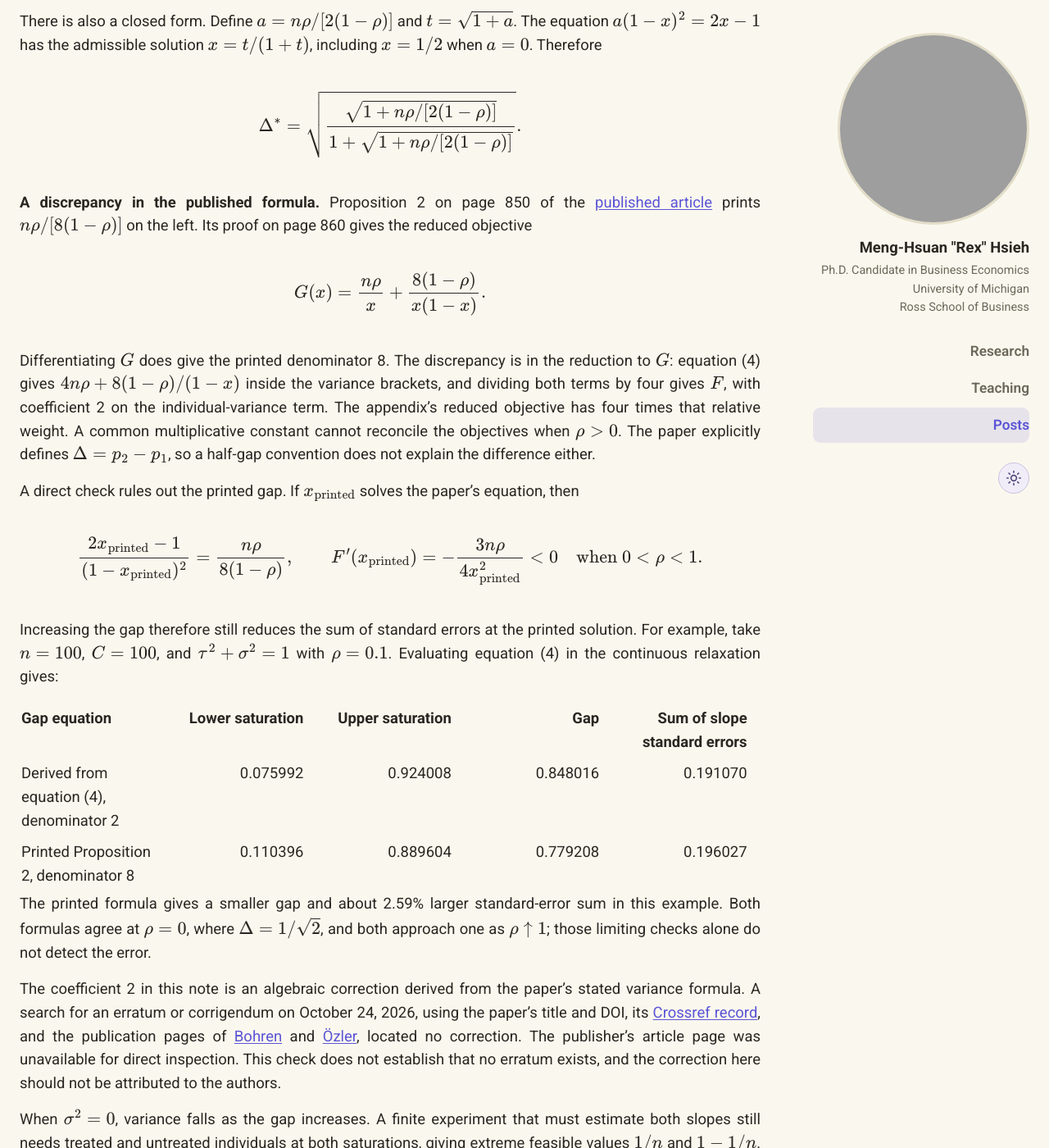
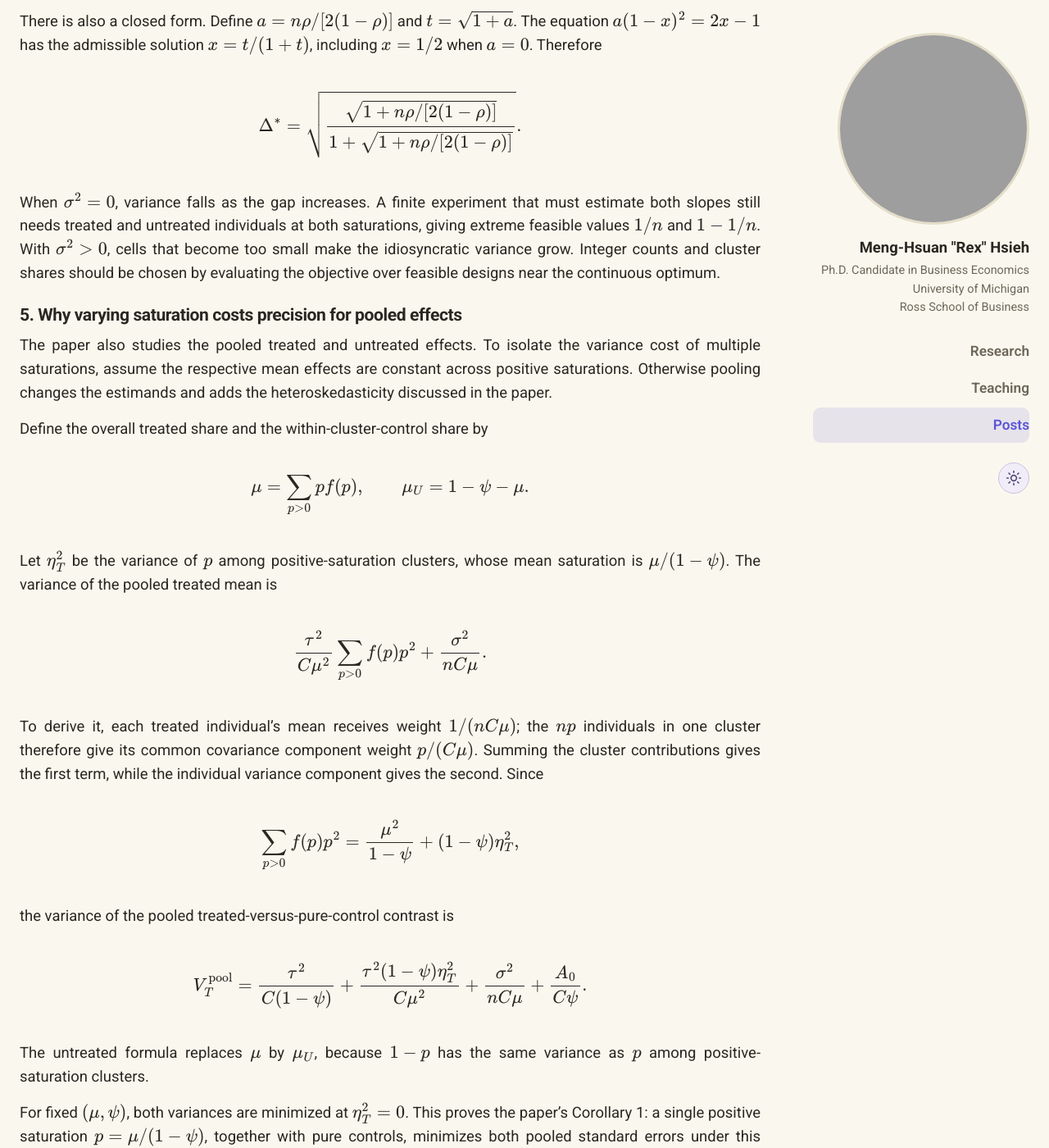
Before and after one commit to menghsuanrexhsieh/menghsuanrexhsieh.github.io, a Jekyll site: the page built from _posts/2024-07-29-randomized-saturation-designs-and-their-optimal-allocation.md, in a window 1280 px wide and 1400 px high, scrolled down 6029 px. Shown: the whole window at 82% size. Built offline with Jekyll 4.4.1, drawn with Linux system fonts in a browser that asks for light colours; grey boxes are pictures that could not be loaded.

Commit message:
Website updates.

```diff
--- a/_posts/2024-07-29-randomized-saturation-designs-and-their-optimal-allocation.md
+++ b/_posts/2024-07-29-randomized-saturation-designs-and-their-optimal-allocation.md
@@ -237,63 +237,6 @@ n\rho=\frac{2(1-\rho)(2x-1)}{(1-x)^2},
 {1+\sqrt{1+n\rho/[2(1-\rho)]}}}.
 \]</div>{% endraw %}
 </div>
-<p><strong>A discrepancy in the published formula.</strong> Proposition 2 on page 850 of the <a href="https://drive.google.com/file/d/1_hJqhjK9Jb1XWG2yXrr0k0Xu0ozmEvbH/view">published article</a> prints {% raw %}<span class="math inline">\(n\rho/[8(1-\rho)]\)</span>{% endraw %} on the left. Its proof on page 860 gives the reduced objective</p>
-
-{% raw %}<div class="math display">\[
-G(x)=\frac{n\rho}{x}+\frac{8(1-\rho)}{x(1-x)}.
-\]</div>{% endraw %}
-<p>Differentiating {% raw %}<span class="math inline">\(G\)</span>{% endraw %} does give the printed denominator 8. The discrepancy is in the reduction to {% raw %}<span class="math inline">\(G\)</span>{% endraw %}: equation (4) gives {% raw %}<span class="math inline">\(4n\rho+8(1-\rho)/(1-x)\)</span>{% endraw %} inside the variance brackets, and dividing both terms by four gives {% raw %}<span class="math inline">\(F\)</span>{% endraw %}, with coefficient 2 on the individual-variance term. The appendix’s reduced objective has four times that relative weight. A common multiplicative constant cannot reconcile the objectives when {% raw %}<span class="math inline">\(\rho&gt;0\)</span>{% endraw %}. The paper explicitly defines {% raw %}<span class="math inline">\(\Delta=p_2-p_1\)</span>{% endraw %}, so a half-gap convention does not explain the difference either.</p>
-
-<p>A direct check rules out the printed gap. If {% raw %}<span class="math inline">\(x_{\mathrm{printed}}\)</span>{% endraw %} solves the paper’s equation, then</p>
-
-{% raw %}<div class="math display">\[
-\frac{2x_{\mathrm{printed}}-1}{(1-x_{\mathrm{printed}})^2}
-=\frac{n\rho}{8(1-\rho)},
-\qquad
-F&#x27;(x_{\mathrm{printed}})
-=-\frac{3n\rho}{4x_{\mathrm{printed}}^2}&lt;0
-\quad\text{when }0&lt;\rho&lt;1.
-\]</div>{% endraw %}
-<p>Increasing the gap therefore still reduces the sum of standard errors at the printed solution. For example, take {% raw %}<span class="math inline">\(n=100\)</span>{% endraw %}, {% raw %}<span class="math inline">\(C=100\)</span>{% endraw %}, and {% raw %}<span class="math inline">\(\tau^2+\sigma^2=1\)</span>{% endraw %} with {% raw %}<span class="math inline">\(\rho=0.1\)</span>{% endraw %}. Evaluating equation (4) in the continuous relaxation gives:</p>
-
-<table>
-<colgroup>
-<col style="width: 20%" />
-<col style="width: 20%" />
-<col style="width: 20%" />
-<col style="width: 20%" />
-<col style="width: 20%" />
-</colgroup>
-<thead>
-<tr>
-<th style="text-align: left;">Gap equation</th>
-<th style="text-align: right;">Lower saturation</th>
-<th style="text-align: right;">Upper saturation</th>
-<th style="text-align: right;">Gap</th>
-<th style="text-align: right;">Sum of slope standard errors</th>
-</tr>
-</thead>
-<tbody>
-<tr>
-<td style="text-align: left;">Derived from equation (4), denominator 2</td>
-<td style="text-align: right;">0.075992</td>
-<td style="text-align: right;">0.924008</td>
-<td style="text-align: right;">0.848016</td>
-<td style="text-align: right;">0.191070</td>
-</tr>
-<tr>
-<td style="text-align: left;">Printed Proposition 2, denominator 8</td>
-<td style="text-align: right;">0.110396</td>
-<td style="text-align: right;">0.889604</td>
-<td style="text-align: right;">0.779208</td>
-<td style="text-align: right;">0.196027</td>
-</tr>
-</tbody>
-</table>
-<p>The printed formula gives a smaller gap and about 2.59% larger standard-error sum in this example. Both formulas agree at {% raw %}<span class="math inline">\(\rho=0\)</span>{% endraw %}, where {% raw %}<span class="math inline">\(\Delta=1/\sqrt2\)</span>{% endraw %}, and both approach one as {% raw %}<span class="math inline">\(\rho\uparrow1\)</span>{% endraw %}; those limiting checks alone do not detect the error.</p>
-
-<p>The coefficient 2 in this note is an algebraic correction derived from the paper’s stated variance formula. A search for an erratum or corrigendum on October 24, 2026, using the paper’s title and DOI, its <a href="https://api.crossref.org/works/10.1162/rest_a_00716">Crossref record</a>, and the publication pages of <a href="https://www.aislinnbohren.com/">Bohren</a> and <a href="https://sites.google.com/site/decrgberkozler/publications">Özler</a>, located no correction. The publisher’s article page was unavailable for direct inspection. This check does not establish that no erratum exists, and the correction here should not be attributed to the authors.</p>
-
 <p>When {% raw %}<span class="math inline">\(\sigma^2=0\)</span>{% endraw %}, variance falls as the gap increases. A finite experiment that must estimate both slopes still needs treated and untreated individuals at both saturations, giving extreme feasible values {% raw %}<span class="math inline">\(1/n\)</span>{% endraw %} and {% raw %}<span class="math inline">\(1-1/n\)</span>{% endraw %}. With {% raw %}<span class="math inline">\(\sigma^2&gt;0\)</span>{% endraw %}, cells that become too small make the idiosyncratic variance grow. Integer counts and cluster shares should be chosen by evaluating the objective over feasible designs near the continuous optimum.</p>
 
 <h3 data-note-section="5" id="10-406-why-varying-saturation-costs-precision-for-pooled-effects">5. Why varying saturation costs precision for pooled effects</h3>
```
